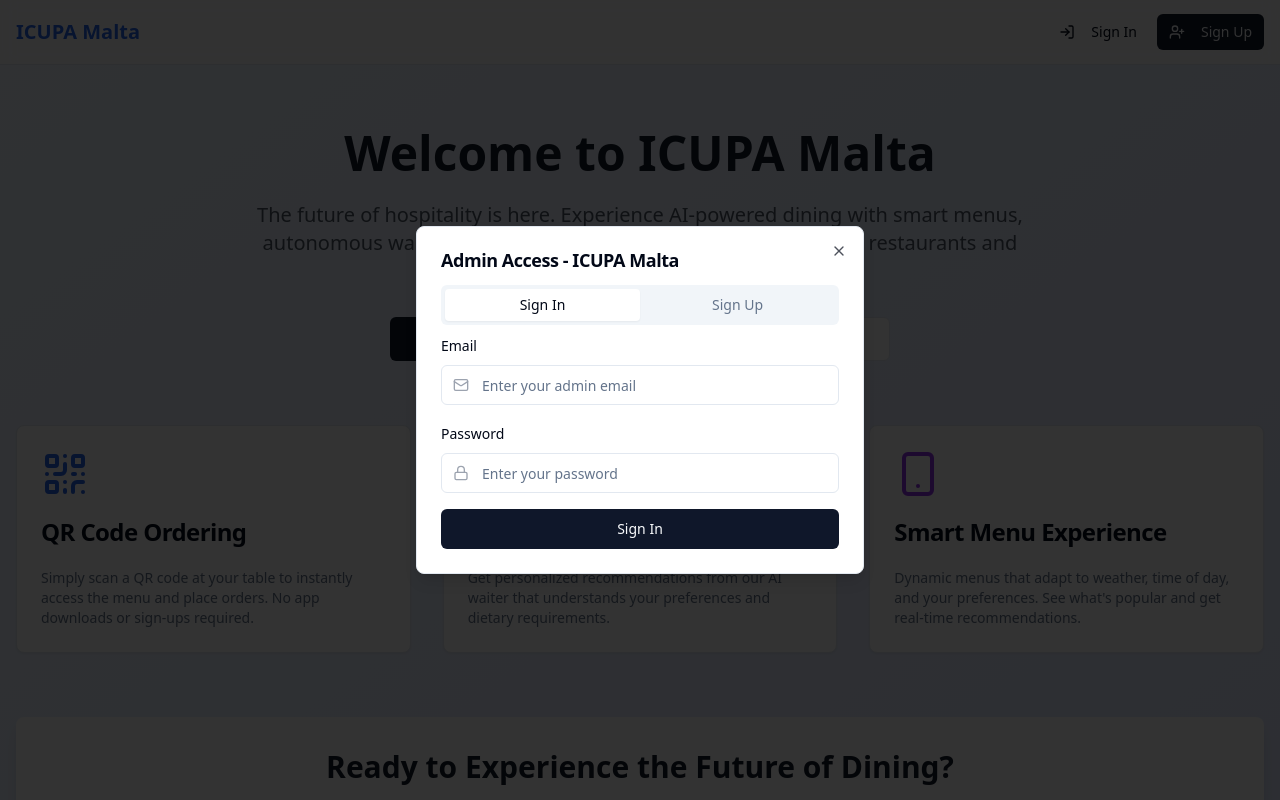
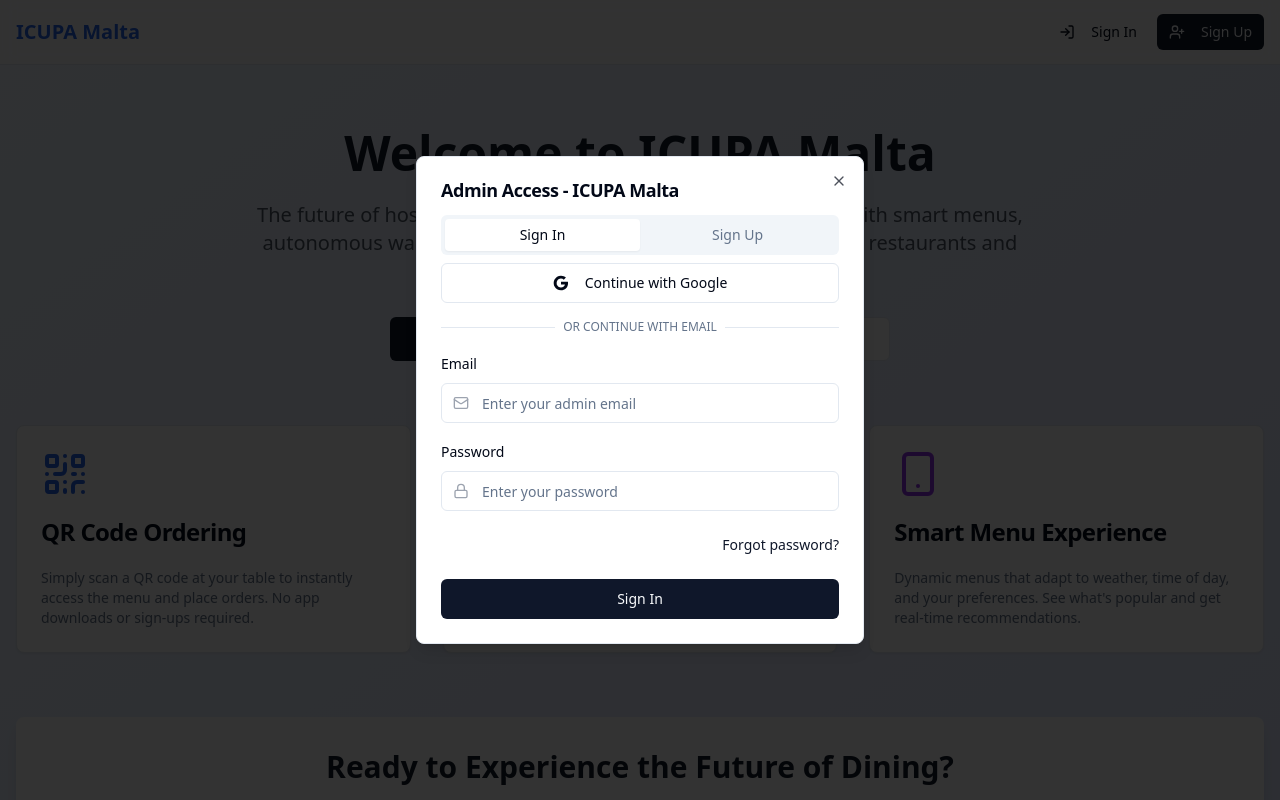
Before and after one commit to Loansert-Organization/malta-qr-order, a React (Vite) app: page / in a window 1280 px wide. Both pictures are taken after a click on the button "Sign In". Shown: the top 800 px of the page. Built offline with nearby package versions, Linux system fonts and the light colour scheme.

Commit message:
Add forgot password and Google sign-in
Implemented "forgot password" functionality within the sign-in flow and integrated Google sign-in for enhanced authentication options. Updated `AuthModal` and `AuthProvider` to support these features.

```diff
--- a/src/components/auth/AuthModal.tsx
+++ b/src/components/auth/AuthModal.tsx
@@ -7,8 +7,9 @@ import { Label } from '@/components/ui/label';
 import { Tabs, TabsContent, TabsList, TabsTrigger } from '@/components/ui/tabs';
 import { useAuth } from './AuthProvider';
 import { useToast } from '@/hooks/use-toast';
-import { Loader2, Mail, Lock, User, AlertCircle, CheckCircle } from 'lucide-react';
+import { Loader2, Mail, Lock, User, AlertCircle, CheckCircle, ArrowLeft } from 'lucide-react';
 import { Alert, AlertDescription } from '@/components/ui/alert';
+import { supabase } from '@/integrations/supabase/client';
 
 interface AuthModalProps {
   open: boolean;
@@ -24,9 +25,10 @@ const AuthModal: React.FC<AuthModalProps> = ({
   const { signIn, signUp, loading } = useAuth();
   const { toast } = useToast();
   const [formLoading, setFormLoading] = useState(false);
-  const [activeTab, setActiveTab] = useState<'signin' | 'signup'>(defaultTab);
+  const [activeTab, setActiveTab] = useState<'signin' | 'signup' | 'forgot'>(defaultTab);
   const [authError, setAuthError] = useState<string | null>(null);
   const [signUpSuccess, setSignUpSuccess] = useState(false);
+  const [forgotPasswordSent, setForgotPasswordSent] = useState(false);
 
   const [signInForm, setSignInForm] = useState({
     email: '',
@@ -40,9 +42,14 @@ const AuthModal: React.FC<AuthModalProps> = ({
     confirmPassword: '',
   });
 
+  const [forgotPasswordForm, setForgotPasswordForm] = useState({
+    email: '',
+  });
+
   const clearError = () => {
     setAuthError(null);
     setSignUpSuccess(false);
+    setForgotPasswordSent(false);
   };
 
   const getErrorMessage = (error: any) => {
@@ -68,6 +75,42 @@ const AuthModal: React.FC<AuthModalProps> = ({
     }
 
     return message;
+  };
+
+  const handleGoogleSignIn = async () => {
+    if (formLoading || loading) return;
+
+    setFormLoading(true);
+    setAuthError(null);
+
+    try {
+      const { error } = await supabase.auth.signInWithOAuth({
+        provider: 'google',
+        options: {
+          redirectTo: `${window.location.origin}/admin`
+        }
+      });
+
+      if (error) {
+        const errorMessage = getErrorMessage(error);
+        setAuthError(errorMessage);
+        toast({
+          title: "Google Sign In Failed",
+          description: errorMessage,
+          variant: "destructive",
+        });
+      }
+    } catch (error) {
+      const errorMessage = "Failed to sign in with Google. Please try again.";
+      setAuthError(errorMessage);
+      toast({
+        title: "Error",
+        description: errorMessage,
+        variant: "destructive",
+      });
+    } finally {
+      setFormLoading(false);
+    }
   };
 
   const handleSignIn = async (e: React.FormEvent) => {
@@ -186,8 +229,53 @@ const AuthModal: React.FC<AuthModalProps> = ({
     }
   };
 
+  const handleForgotPassword = async (e: React.FormEvent) => {
+    e.preventDefault();
+    if (formLoading || loading) return;
+
+    setFormLoading(true);
+    setAuthError(null);
+
+    try {
+      const { error } = await supabase.auth.resetPasswordForEmail(
+        forgotPasswordForm.email,
+        {
+          redirectTo: `${window.location.origin}/admin`,
+        }
+      );
+
+      if (error) {
+        const errorMessage = getErrorMessage(error);
+        setAuthError(errorMessage);
+        toast({
+          title: "Reset Failed",
+          description: errorMessage,
+          variant: "destructive",
+        });
+      } else {
+        setForgotPasswordSent(true);
+        toast({
+          title: "Reset Email Sent!",
+          description: "Check your email for password reset instructions.",
+        });
+        // Reset form
+        setForgotPasswordForm({ email: '' });
+      }
+    } catch (error) {
+      const errorMessage = "Failed to send reset email. Please try again.";
+      setAuthError(errorMessage);
+      toast({
+        title: "Error",
+        description: errorMessage,
+        variant: "destructive",
+      });
+    } finally {
+      setFormLoading(false);
+    }
+  };
+
   const handleTabChange = (value: string) => {
-    setActiveTab(value as 'signin' | 'signup');
+    setActiveTab(value as 'signin' | 'signup' | 'forgot');
     clearError();
   };
 
@@ -216,6 +304,71 @@ const AuthModal: React.FC<AuthModalProps> = ({
           </Alert>
         )}
 
+        {forgotPasswordSent && (
+          <Alert>
+            <CheckCircle className="h-4 w-4" />
+            <AlertDescription>
+              Password reset email sent! Check your inbox for further instructions.
+            </AlertDescription>
+          </Alert>
+        )}
+
+        {activeTab === 'forgot' ? (
+          <div className="space-y-4">
+            <div className="flex items-center space-x-2">
+              <Button
+                variant="ghost"
+                size="sm"
+                onClick={() => setActiveTab('signin')}
+                disabled={isLoading}
+              >
+                <ArrowLeft className="h-4 w-4 mr-2" />
+                Back to Sign In
+              </Button>
+            </div>
+
+            <div className="text-center">
+              <h3 className="text-lg font-semibold">Reset Password</h3>
+              <p className="text-sm text-gray-600 mt-1">
+                Enter your email address and we'll send you a reset link.
+              </p>
+            </div>
+
+            <form onSubmit={handleForgotPassword} className="space-y-4">
+              <div className="space-y-2">
+                <Label htmlFor="forgot-email">Email</Label>
+                <div className="relative">
+                  <Mail className="absolute left-3 top-1/2 transform -translate-y-1/2 text-gray-400 h-4 w-4" />
+                  <Input
+                    id="forgot-email"
+                    type="email"
+                    placeholder="Enter your email"
+                    value={forgotPasswordForm.email}
+                    onChange={(e) => {
+                      setForgotPasswordForm({...forgotPasswordForm, email: e.target.value});
+                      clearError();
+                    }}
+                    className="pl-10"
+                    required
+                    disabled={isLoading}
+                    autoComplete="email"
+                  />
+                </div>
+              </div>
+
+              <Button type="submit" className="w-full" disabled={isLoading}>
+                {isLoading ? (
+                  <>
+                    <Loader2 className="mr-2 h-4 w-4 animate-spin" />
+                    Sending Reset Email...
+                  </>
+                ) : (
+                  'Send Reset Email'
+                )}
+              </Button>
+            </form>
+          </div>
+        ) : (
           <Tabs value={activeTab} onValueChange={handleTabChange} className="w-full">
             <TabsList className="grid w-full grid-cols-2">
               <TabsTrigger value="signin">Sign In</TabsTrigger>
@@ -223,6 +376,46 @@ const AuthModal: React.FC<AuthModalProps> = ({
             </TabsList>
 
             <TabsContent value="signin">
+              <div className="space-y-4">
+                <Button
+                  type="button"
+                  variant="outline"
+                  className="w-full"
+                  onClick={handleGoogleSignIn}
+                  disabled={isLoading}
+                >
+                  <svg className="mr-2 h-4 w-4" viewBox="0 0 24 24">
+                    <path
+                      fill="currentColor"
+                      d="M22.56 12.25c0-.78-.07-1.53-.2-2.25H12v4.26h5.92c-.26 1.37-1.04 2.53-2.21 3.31v2.77h3.57c2.08-1.92 3.28-4.74 3.28-8.09z"
+                    />
+                    <path
+                      fill="currentColor"
+                      d="M12 23c2.97 0 5.46-.98 7.28-2.66l-3.57-2.77c-.98.66-2.23 1.06-3.71 1.06-2.86 0-5.29-1.93-6.16-4.53H2.18v2.84C3.99 20.53 7.7 23 12 23z"
+                    />
+                    <path
+                      fill="currentColor"
+                      d="M5.84 14.09c-.22-.66-.35-1.36-.35-2.09s.13-1.43.35-2.09V7.07H2.18C1.43 8.55 1 10.22 1 12s.43 3.45 1.18 4.93l2.85-2.22.81-.62z"
+                    />
+                    <path
+                      fill="currentColor"
+                      d="M12 5.38c1.62 0 3.06.56 4.21 1.64l3.15-3.15C17.45 2.09 14.97 1 12 1 7.7 1 3.99 3.47 2.18 7.07l3.66 2.84c.87-2.6 3.3-4.53 6.16-4.53z"
+                    />
+                  </svg>
+                  Continue with Google
+                </Button>
+
+                <div className="relative">
+                  <div className="absolute inset-0 flex items-center">
+                    <span className="w-full border-t" />
+                  </div>
+                  <div className="relative flex justify-center text-xs uppercase">
+                    <span className="bg-background px-2 text-muted-foreground">
+                      Or continue with email
+                    </span>
+                  </div>
+                </div>
+
                 <form onSubmit={handleSignIn} className="space-y-4">
                   <div className="space-y-2">
                     <Label htmlFor="signin-email">Email</Label>
@@ -266,6 +459,19 @@ const AuthModal: React.FC<AuthModalProps> = ({
                     </div>
                   </div>
 
+                  <div className="flex justify-end">
+                    <Button
+                      type="button"
+                      variant="link"
+                      size="sm"
+                      onClick={() => setActiveTab('forgot')}
+                      disabled={isLoading}
+                      className="px-0 text-sm"
+                    >
+                      Forgot password?
+                    </Button>
+                  </div>
+
                   <Button type="submit" className="w-full" disabled={isLoading}>
                     {isLoading ? (
                       <>
@@ -277,6 +483,7 @@ const AuthModal: React.FC<AuthModalProps> = ({
                     )}
                   </Button>
                 </form>
+              </div>
             </TabsContent>
 
             <TabsContent value="signup">
@@ -377,6 +584,7 @@ const AuthModal: React.FC<AuthModalProps> = ({
               </form>
             </TabsContent>
           </Tabs>
+        )}
       </DialogContent>
     </Dialog>
   );
```
Lines whose indentation alone changed are shown as unchanged.
